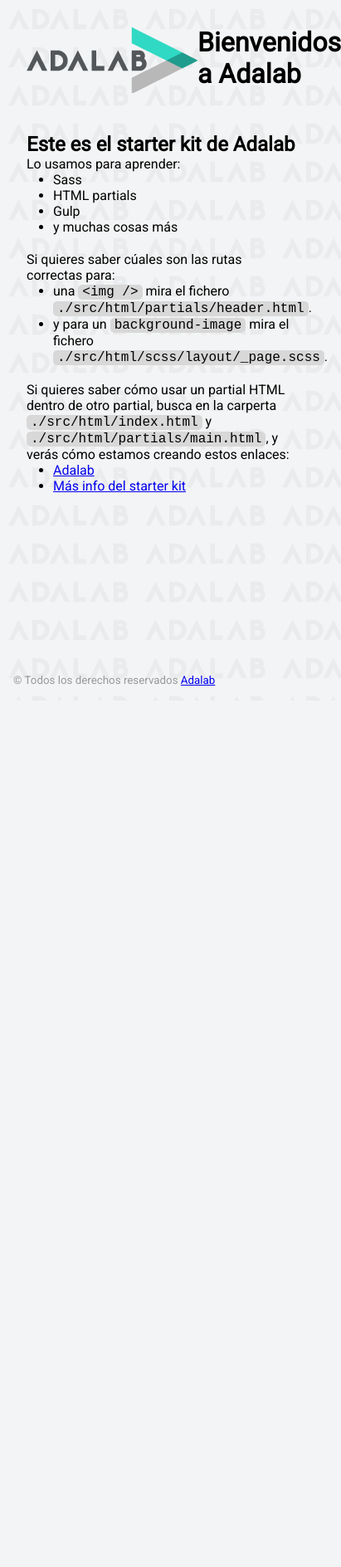
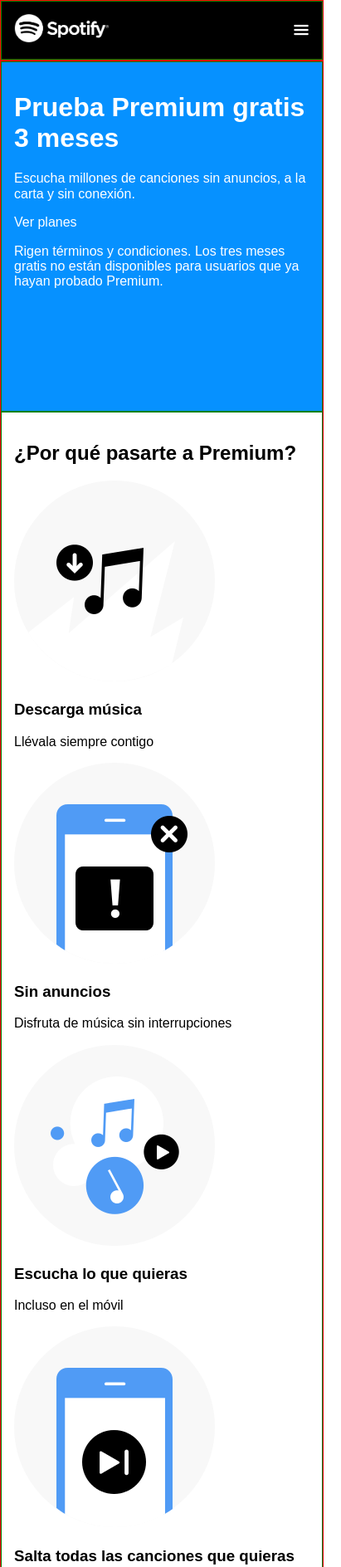
Before and after one commit to dand-code/adalab-spotify-starter-kit, a website: page docs/index.html in a window 390 px wide. Shown: the top 1888 px of the page at 83% size, 411 px wide, since content can reach past the window. Before the commit the page ends 844 px from the top, so only its background shows below. Drawn offline with Linux system fonts and the light colour scheme; files whose address does not match are found by name; a web font is replaced by a local one.

Commit message:
Create Docs file

```diff
--- a/docs/assets/js/main.js
+++ /dev/null
@@ -1 +0,0 @@
-"use strict";console.log(">> Ready :)");
--- a/docs/index.html
+++ b/docs/index.html
@@ -2,67 +2,112 @@
 <html lang="es">
   <head>
     <meta charset="UTF-8" />
-    <meta name="viewport" content="width=device-width, initial-scale=1" />
-    <title>Adalab Web Starter Kit</title>
-    <link href="https://fonts.googleapis.com/css?family=Roboto&display=swap" rel="stylesheet" />
-    <link rel="stylesheet" href="./assets/css/main.css" />
-    <link rel="icon" href="./assets/images/favicon.png" />
+    <meta name="viewport" content="width=device-width, initial-scale=1.0" />
+    <meta http-equiv="X-UA-Compatible" content="ie=edge" />
+    <link href="./assets/css/main.css" rel="stylesheet" />
+    <title>Spotify</title>
   </head>
-
   <body>
-    <div class="page">
-      <header class="page__header">
-        <img src="./assets/images/logo-adalab.png" alt="Adalab">
-        <h1>Bienvenidos a Adalab</h1>
-      </header>
-
-      <main class="page__main">
-        <h2>Este es el starter kit de Adalab</h2>
-        <p>Lo usamos para aprender:</p>
-        <ul class="main__list">
-          <li>Sass</li>
-          <li>HTML partials</li>
-          <li>Gulp</li>
-          <li>y muchas cosas más</li>
-        </ul>
-        <p>Si quieres saber cúales son las rutas correctas para:</p>
-        <ul class="main__list">
+    <header class="header">
+      <div class="wrapper">
+        <a class="header-logo" href="#" title="Ir a la home de spotify">
+          <img src="./assets/images/logo.png" alt="Spotify logo" />
+        </a>
+        <nav>
+          <a href="#" class="header-mobile-button" title="Mostrar menú móvil"></a>
+          <ul class="header-menu">
             <li>
-            una <code class="code">&lt;img /&gt;</code> mira el fichero
-            <code class="code">./src/html/partials/header.html</code>.
+              <a href="#" title="Ir a sección Premium">Premium</a>
             </li>
             <li>
-            y para un <code class="code">background-image</code> mira el fichero
-            <code class="code">./src/html/scss/layout/_page.scss</code>.
+              <a href="#" title="Ir a sección Ayuda">Ayuda</a>
+            </li>
+            <li>
+              <a href="#" title="Ir a Descargar">Descargar</a>
+            </li>
+            <li>
+              <a href="#" title="Ir a Registrarse">Registrarse</a>
+            </li>
+            <li>
+              <a href="#" title="Ir a Iniciar sesión">Iniciar sesión</a>
             </li>
           </ul>
+        </nav>
+      </div>
+    </header>
+    <main class="main">
+      <section class="hero">
+        <div class="wrapper">
+          <h1>Prueba Premium gratis 3 meses</h1>
           <p>
-          Si quieres saber cómo usar un partial HTML dentro de otro partial, busca en la carperta
-          <code class="code">./src/html/index.html</code> y
-          <code class="code">./src/html/partials/main.html</code>, y verás cómo estamos creando estos
-          enlaces:
+            Escucha millones de canciones sin anuncios, a la carta y sin conexión.
           </p>
-        <ul class="main__list">
+          <a href="">Ver planes</a>
+          <p>
+            Rigen términos y condiciones. Los tres meses gratis no están disponibles para usuarios
+            que ya hayan probado Premium.
+          </p>
+        </div>
+      </section>
+      <section class="options">
+        <div class="wrapper">
+          <h2>¿Por qué pasarte a Premium?</h2>
+          <div>
+            <article>
+              <img src="./assets/images/benefit-1.png" alt="Descarga música" />
+              <h3>Descarga música</h3>
+              <p>
+                Llévala siempre contigo
+              </p>
+            </article>
+            <article>
+              <img src="./assets/images/benefit-2.png" alt="Sin anuncios" />
+              <h3>Sin anuncios</h3>
+              <p>
+                Disfruta de música sin interrupciones
+              </p>
+            </article>
+            <article>
+              <img src="./assets/images/benefit-3.png" alt="Escucha lo que quieras" />
+              <h3>Escucha lo que quieras</h3>
+              <p>
+                Incluso en el móvil
+              </p>
+            </article>
+            <article>
+              <img
+                src="./assets/images/benefit-4.png"
+                alt="Salta todas las canciones que quieras"
+              />
+              <h3>Salta todas las canciones que quieras</h3>
+              <p>
+                Simplemente dale a siguiente
+              </p>
+            </article>
+          </div>
+        </div>
+      </section>
+    </main>
+    <footer class="footer">
+      <div class="wrapper">
+        <nav>
+          <ul>
             <li>
-            <a class="link__adalab" href="https://adalab.es">Adalab</a>
-
+              <a href="">Legal</a>
             </li>
             <li>
-            <a class="" href="./more-info.html">Más info del starter kit</a>
-
+              <a href="">Cookies</a>
+            </li>
+            <li>
+              <a href="">Información sobre los anuncios</a>
             </li>
           </ul>
-      </main>
-
-      <footer class="page__footer">
-        <small>
-          &copy; Todos los derechos reservados
-          <a class="link__adalab" href="https://adalab.es">Adalab</a>
-
-        </small>
+        </nav>
+        <div>
+          <span>España</span>
+          <span>Spotify AB</span>
+        </div>
+      </div>
     </footer>
-
-    </div>
-    <script src="./assets/js/main.js"></script>
   </body>
 </html>
```
Also changed, not shown: docs/assets/css/main.css (+1 -1 lines), docs/assets/images/bg-adalab.png (deleted), docs/assets/images/favicon.png (deleted), docs/assets/images/logo-adalab.png (deleted). Lines whose indentation alone changed are shown as unchanged.
